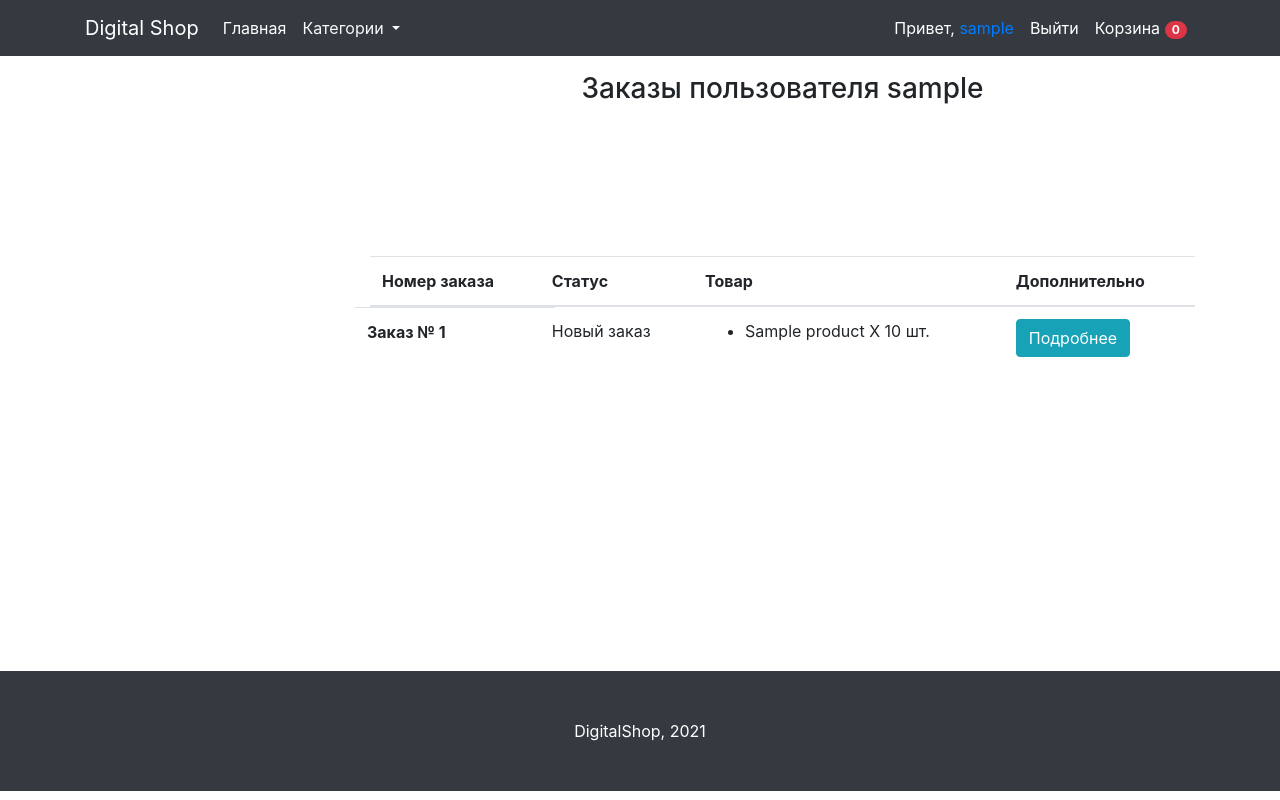
After one commit to jlomuk/inet_shop, a Django app: page /profile/ in a window 1280 px wide. The commit adds this page. Run offline with Django 3.2, Linux system fonts and the light colour scheme; a user stored in the database is signed in; tables that the repository leaves empty hold one stand-in row (values such as "Sample post"); grey boxes marked "Sample" are stand-in pictures; some libraries are stand-ins or nearby versions.

Commit message:
adsdsdasdsadsadsdasd

```diff
--- a/mainapp/forms.py
+++ b/mainapp/forms.py
@@ -27,7 +27,6 @@ class LoginForm(forms.ModelForm):
 		self.fields['password'].label = 'Пароль'
 
 	def clean(self):
-		print(dir(self))
 		username = self.cleaned_data['username']
 		passwd = self.cleaned_data['password']
 		if not User.objects.filter(username=username).exists():
--- a/mainapp/models.py
+++ b/mainapp/models.py
@@ -64,7 +64,7 @@ class Product(models.Model):
 
 class CartProduct(models.Model):
 
-    user = models.ForeignKey('Customer', verbose_name='Покупатель', on_delete=models.CASCADE)
+    user = models.ForeignKey('Customer', verbose_name='Покупатель', on_delete=models.CASCADE, null=True, blank=True)
     cart = models.ForeignKey('Cart', verbose_name='Корзина', on_delete=models.CASCADE, related_name='related_products')
     product = models.ForeignKey(Product, verbose_name='Товар', on_delete=models.CASCADE)
     qty = models.PositiveIntegerField(default=1, verbose_name='Кол-во')
--- a/mainapp/templates/mainapp/base.html
+++ b/mainapp/templates/mainapp/base.html
@@ -53,16 +53,17 @@
         {% if not request.user.is_authenticated  %}
           <ul class="navbar-nav ml-auto">
               <li class="nav-item active">
-                  <a class="nav-link" href="{% url 'registration' %}">Регистрация</a>
+                  <a class="nav-link" href="{% url 'login' %}">Войти</a>
               </li>
               <li class="nav-item active">
-                  <a class="nav-link" href="{% url 'login' %}">Войти</a>
+                  <a class="nav-link" href="{% url 'registration' %}">Регистрация</a>
               </li>
           </ul>
         {% else %}
          <ul class="navbar-nav ml-auto">
           <li class="nav-item active">
-            <span class="nav-link badge-pill badge-warning">Привет, {{request.user.username}}</span>
+            <span class="nav-link">Привет,
+              <a href="{% url 'profile' %}" </a>{{request.user.username}}</span>
           </li>
           <li class="nav-item active">
               <a class="nav-link" href={% url 'logout' %}>Выйти</a>
--- a/mainapp/templates/mainapp/cart.html
+++ b/mainapp/templates/mainapp/cart.html
@@ -30,7 +30,7 @@
 	    <tr>
 	      <th scope="row">{{item.product.title}}</th>
 	      <td class="w-25"><img class="img-fluid" src="{{item.product.image.url}}"></td>
-	      <td>{{item.content_object.price}} руб.</td>
+	      <td>{{item.product.price}} руб.</td>
 	      <td>
          <form action="{% url 'change_qty' slug=item.product.slug %}" method="post">
            {% csrf_token %}
--- /dev/null
+++ b/mainapp/templates/mainapp/profile.html
@@ -0,0 +1,97 @@
+{% extends "mainapp/base.html" %}
+
+{% block content %}
+<h3 class="mt-3 mb-3 text-center">Заказы пользователя {{request.user.username}}</h3>
+{% if not orders.count %}
+<div class="col-md-12" style="margin-top: 300px; margin-bottom: 300px">
+	<h3>У вас нет заказов. <a href="{% url 'home_page' %}">Сделать покупки!</a></h3>
+</div>
+{% else %}
+<div class="col-md-15" style="margin-top: 150px; margin-bottom: 300px">
+	<table class="table">
+		<thead>
+			<th scope="col">Номер заказа</th>
+			<th scope="col">Статус</th>
+			<th scope="col">Товар</th>
+			<th scope="col">Дополнительно</th>
+		</thead>
+		<tbody>
+			{% for order in orders  %}
+			<tr>
+				<th class="row" >Заказ № {{order.id}}</th>
+				<td>{{ order.get_status_display }}</td>
+				<td>
+					<ul>
+						{% for item in order.cart.products.all %}
+							<li>{{item.product.title}} X {{item.qty}} шт.
+							</li>
+						{% endfor %}
+					</ul>
+				</td>
+				<td>
+					<button class="btn btn-info" data-toggle="modal" data-target="#exampleModal-{{order.id}}">Подробнее</button>
+					<div class="modal fade" id="exampleModal-{{order.id}}" tabindex="-1" aria-labelledby="exampleModalLabel" aria-hidden="true">
+						<div class="modal-dialog modal-xl">
+							<div class="modal-content">
+								<div class="modal-header">
+									<h5 class="modal-title" id="exampleModalLabel">Детализация заказа</h5>
+									<button type="button" class="close" data-dismiss="modal" aria-label="Close">
+										<span aria-hidden="true">&times;</span>
+									</button>
+								</div>
+								<div class="modal-body">
+									<h4 class="text-centr">Товар</h4>
+									<table class="table">
+									  <thead>
+									    <tr>
+									      <th scope="col">Наименование</th>
+									      <th scope="col">Изображение</th>
+									      <th scope="col">Цена</th>
+									      <th scope="col">Кол-во</th>
+									      <th scope="col">Общая цена</th>
+									      <th scope="col">Дата выдачи</th>
+									    </tr>
+									  </thead>
+									  <tbody>
+									  	{% for item in order.cart.products.all %}
+										    <tr>
+										      <th scope="row">{{item.product.title}}</th>
+										      <td class="w-25"><img class="img-fluid" src="{{item.product.image.url}}"></td>
+										      <td>{{item.product.price}} руб.</td>
+										      <th scope="row">{{ item.qty }}</th>
+										      <td><b>{{ item.final_price }} руб.</b></td>
+
+										    </tr>
+									    {% endfor %}
+									     <tr>
+									      <td colspan="2"></td>
+									      <td>Итого:</td>
+									      <td>{{ order.cart.total_products }}</td>
+									      <td><b>{{ order.cart.final_price }} руб.</b></td>
+									      <th scope="row">{{order.order_date}}</th>
+									    </tr>
+  									  </tbody>
+									</table>
+									<hr>
+									<h4 class="text-center">Дополнительная информация</h4>
+									<p>Имя: {{order.first_name}}</p>
+									<p>Фамилия: {{order.last_name}}</p>
+									<p>Телефон: {{order.phone}}</p>
+									<p>Адрес: {{order.address}}</p>
+
+								</div>
+								<div class="modal-footer">
+									<button type="button" class="btn btn-secondary" data-dismiss="modal">Закрыть</button>
+
+								</div>
+							</div>
+						</div>
+					</div>
+				</td>
+			</tr>
+			{% endfor %}
+		</tbody>
+	</table>
+</div>
+{% endif %}
+{% endblock content %}
--- a/mainapp/urls.py
+++ b/mainapp/urls.py
@@ -17,5 +17,6 @@ urlpatterns = [
     path('login/', views.LoginView.as_view(), name='login'),
     path('registration/', views.RegistrationView.as_view(), name='registration'),
     path('logout/', LogoutView.as_view(next_page='/'), name='logout'),
+    path('profile/', views.ProfileView.as_view(), name='profile'),
 
 ]
--- a/mainapp/views.py
+++ b/mainapp/views.py
@@ -5,8 +5,10 @@ from django.contrib.contenttypes.models import ContentType
 from django.views.generic import DetailView, View
 from django.contrib import messages
 from django.contrib.auth import authenticate, login
+from django.contrib.auth.decorators import login_required
+from django.utils.decorators import method_decorator
 
-from .models import Category, Product ,Customer, Cart, CartProduct
+from .models import Category, Product, Customer, Cart, CartProduct, Order
 from .mixins import CartMixin
 from .forms import OrderForm, LoginForm, RegistrationForm
 from .utils import recalc_cart
@@ -112,6 +114,10 @@ class ChangeQtyView(CartMixin, View):
 
 
 class CheckoutView(CartMixin, View):
+
+    @method_decorator(login_required)
+    def dispatch(self, request, *args, **kwargs):
+        return super().dispatch(request, *args, **kwargs)
 
     def get(self, request, *args, **kwargs):
         categories = Category.objects.all()
@@ -219,3 +225,13 @@ class RegistrationView(CartMixin, View):
                 login(request, user)
                 return HttpResponseRedirect(reverse('home_page'))
         return render(request, 'mainapp/registration.html', context)
+
+
+class ProfileView(CartMixin, View):
+
+    def get(self, request, *args, **kwargs):
+        customer = Customer.objects.get(user=request.user)
+        orders = Order.objects.filter(customer=customer).order_by('-create_at')
+        categories = Category.objects.all()
+        context = {'orders': orders, 'cart' : self.cart, 'categories': categories}
+        return render(request, 'mainapp/profile.html', context)
--- a/shop/settings.py
+++ b/shop/settings.py
@@ -128,3 +128,5 @@ MEDIA_URL = '/media/'
 MEDIA_ROOT = BASE_DIR / 'media'
 
 CRISPY_TEMPLATE_PACK = 'bootstrap4'
+
+LOGIN_URL = '/login'
```
Also changed, not shown: mainapp/migrations/0005_auto_20210408_1220.py (added).
